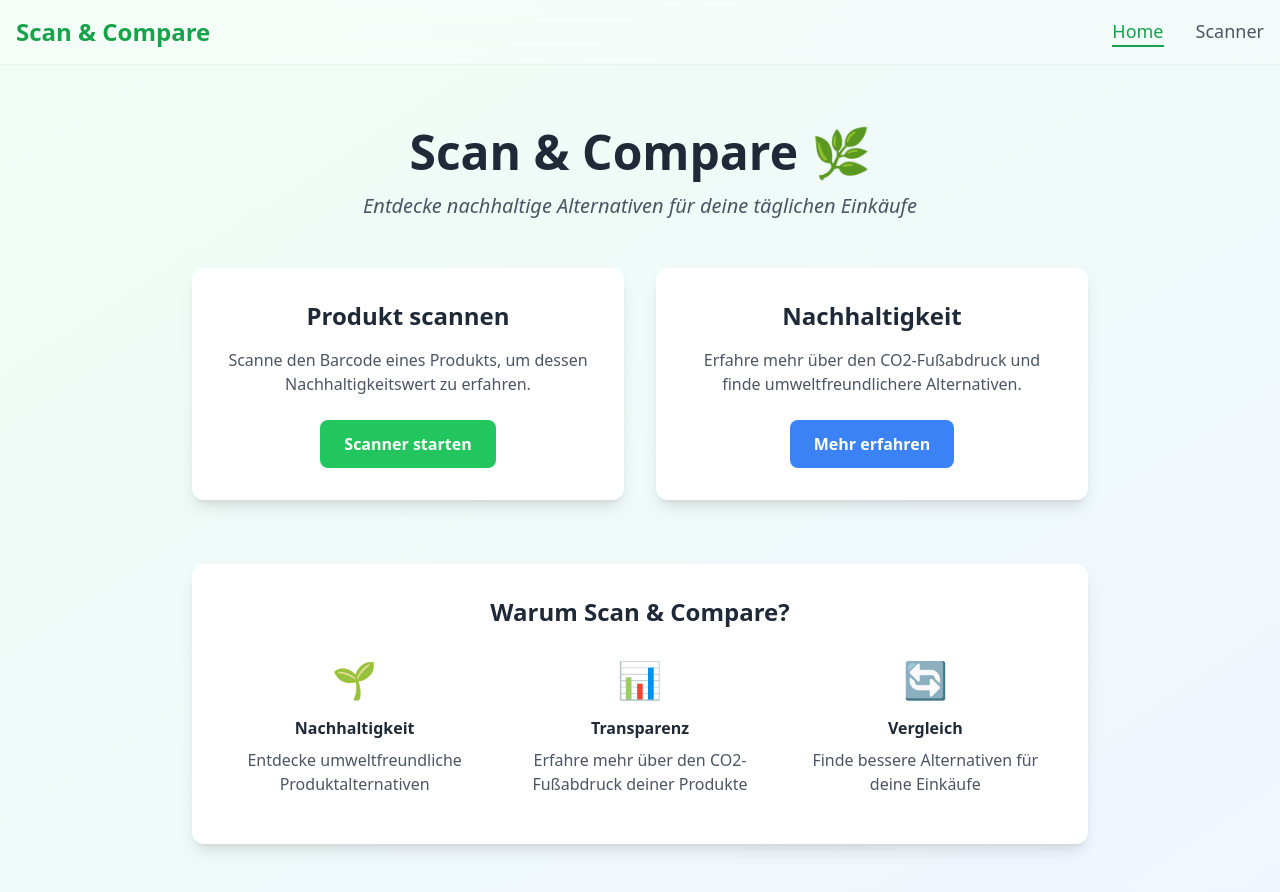
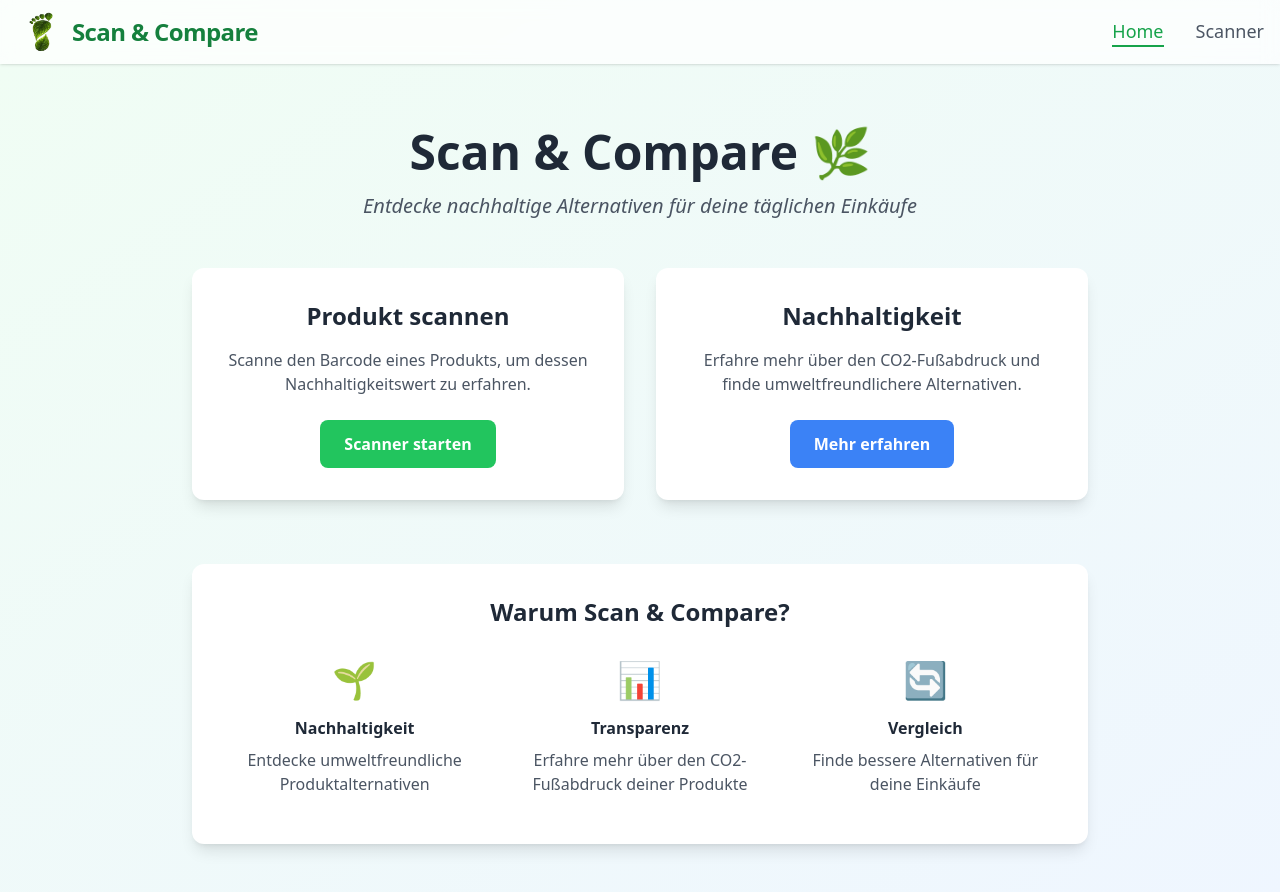
Before and after one commit to PatKaiUI/scan-compare-app, a React (Create React App) app: page / in a window 1280 px wide. Shown: the top 892 px of the page. Built offline with nearby package versions, Linux system fonts and the light colour scheme.

Commit message:
update Navbar.js

```diff
--- a/src/components/layout/Navbar.js
+++ b/src/components/layout/Navbar.js
@@ -8,17 +8,19 @@ function Navbar() {
   };
 
   return (
-    <nav className="sticky top-0 z-50 backdrop-blur-md bg-white/30 shadow-sm">
-      <div className="container mx-auto px-4">
-        <div className="flex items-center justify-between h-16">
-          {/* Logo/Brand */}
-          <Link
-            to="/"
-            className="text-2xl font-bold text-green-600 hover:text-green-700 transition-colors"
-          >
+    <nav className="backdrop-blur bg-white/70 shadow sticky top-0 z-50">
+      <div className="container mx-auto flex items-center justify-between px-4 py-3">
+        <div className="flex items-center gap-2">
+          <img
+            src={process.env.PUBLIC_URL + "/footprintLeaf.png"}
+            alt="Logo"
+            className="h-10 w-10 ml-2 align-middle"
+            style={{ display: "inline-block" }}
+          />
+          <span className="text-2xl font-bold text-green-700 tracking-tight">
             Scan & Compare
-          </Link>
-
+          </span>
+        </div>
         {/* Navigation Links */}
         <div className="flex space-x-8">
           <Link
@@ -35,18 +37,17 @@ function Navbar() {
             to="/scan"
             className={`text-lg font-medium transition-colors ${
               isActive("/scan")
-                  ? "text-green-600 border-b-2 border-green-600"
+                ? "text-green-700 border-b-2 border-green-700"
                 : "text-gray-600 hover:text-green-600"
             }`}
           >
             Scanner
           </Link>
           {location.pathname.startsWith("/product/") && (
-              <span className="text-lg font-medium text-green-600 border-b-2 border-green-600">
+            <span className="text-lg font-medium text-green-700 border-b-2 border-green-700">
               Produkt
             </span>
           )}
-          </div>
         </div>
       </div>
     </nav>
```
Lines whose indentation alone changed are shown as unchanged.
